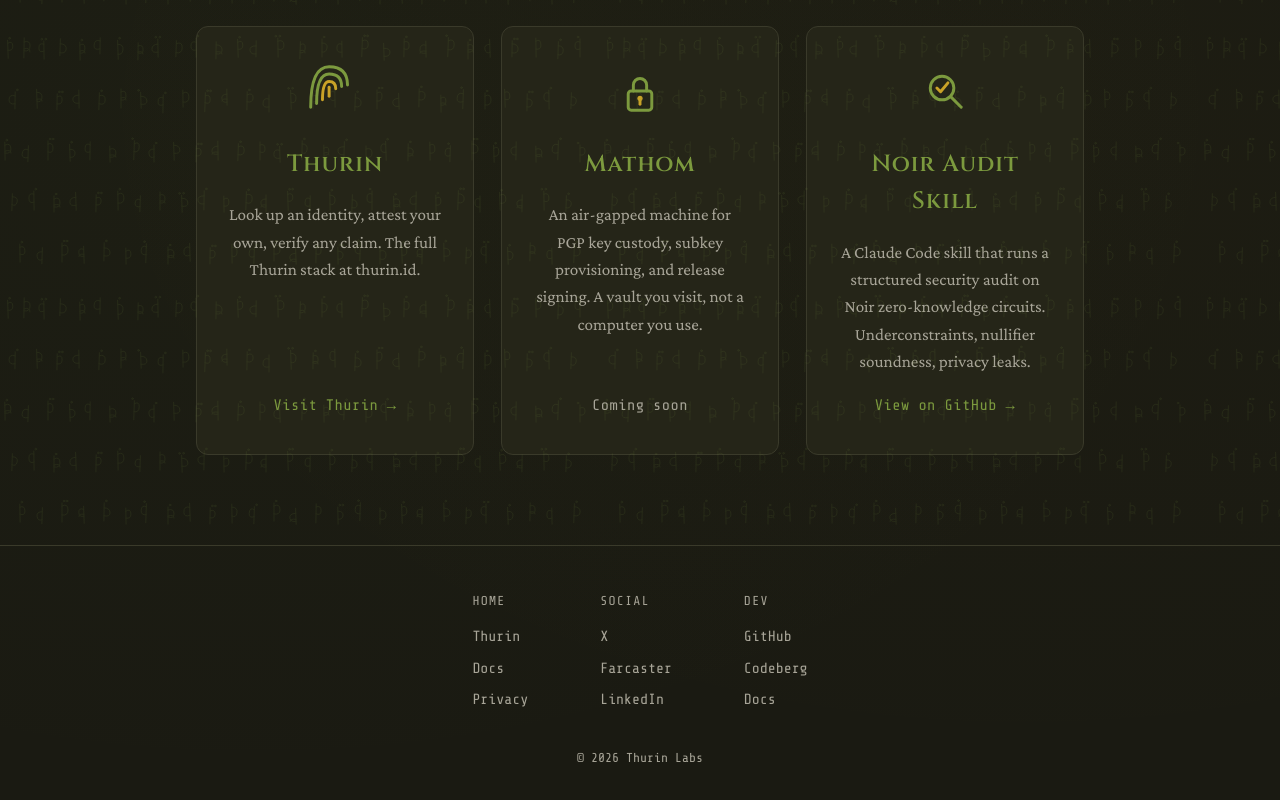
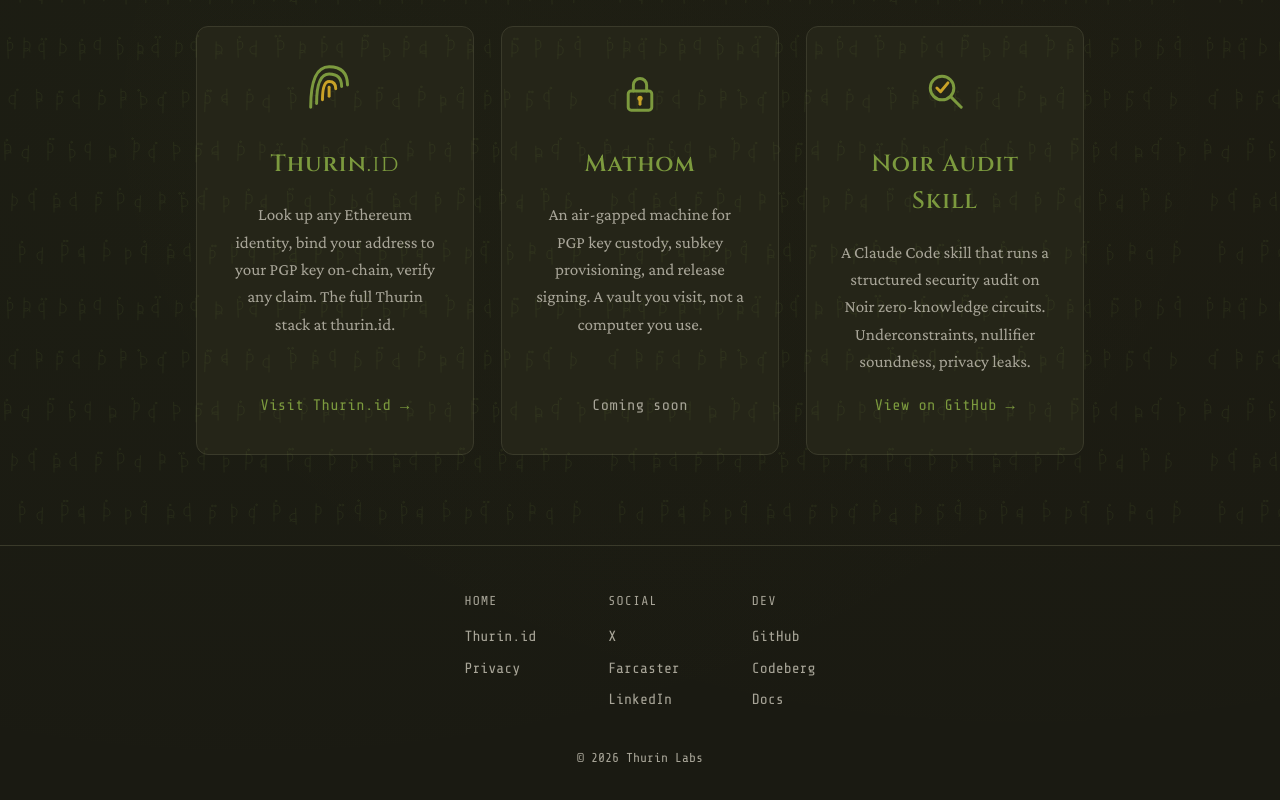
Before and after one commit to thurinlabs/thurinlabs, a website: page index.html in a window 1280 px wide. Shown: the part 576-1376 px from the top of the page. Drawn offline with nearby package versions, Linux system fonts and the light colour scheme.

Commit message:
update text for thurin.id

```diff
--- a/index.html
+++ b/index.html
@@ -596,9 +596,9 @@
           <path d="M50 65 L50 53" fill="none" stroke="#c9a227" stroke-width="4" stroke-linecap="round"/>
         </svg>
       </div>
-      <h2>Thurin</h2>
-      <p>Look up an identity, attest your own, verify any claim. The full Thurin stack at thurin.id.</p>
-      <a href="https://thurin.id" class="app-card-link app-link" target="_blank" rel="noopener noreferrer">Visit Thurin &rarr;</a>
+      <h2>Thurin<span class="header-wordmark-accent">.id</span></h2>
+      <p>Look up any Ethereum identity, bind your address to your PGP key on-chain, verify any claim. The full Thurin stack at thurin.id.</p>
+      <a href="https://thurin.id" class="app-card-link app-link" target="_blank" rel="noopener noreferrer">Visit Thurin.id &rarr;</a>
     </div>
     <div class="app-card">
       <div class="app-card-icon">
@@ -634,8 +634,7 @@
     <div class="footer-columns">
       <div class="footer-col">
         <span class="footer-col-label">Home</span>
-        <a href="https://thurin.id" class="app-link" target="_blank" rel="noopener noreferrer">Thurin</a>
-        <a href="https://docs.thurin.id" target="_blank" rel="noopener noreferrer">Docs</a>
+        <a href="https://thurin.id" class="app-link" target="_blank" rel="noopener noreferrer">Thurin.id</a>
         <a href="privacy/" class="privacy-link">Privacy</a>
       </div>
       <div class="footer-col">
```
